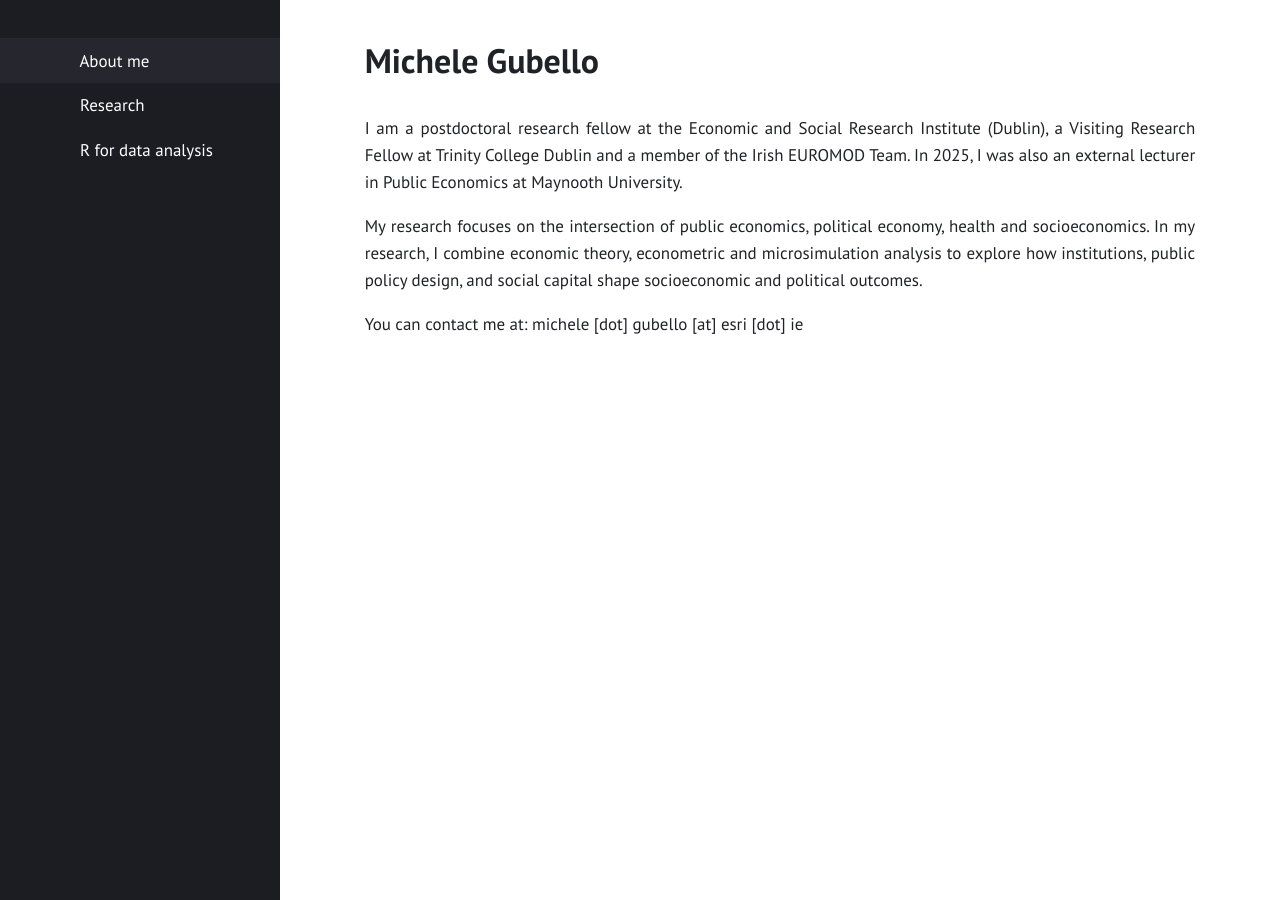
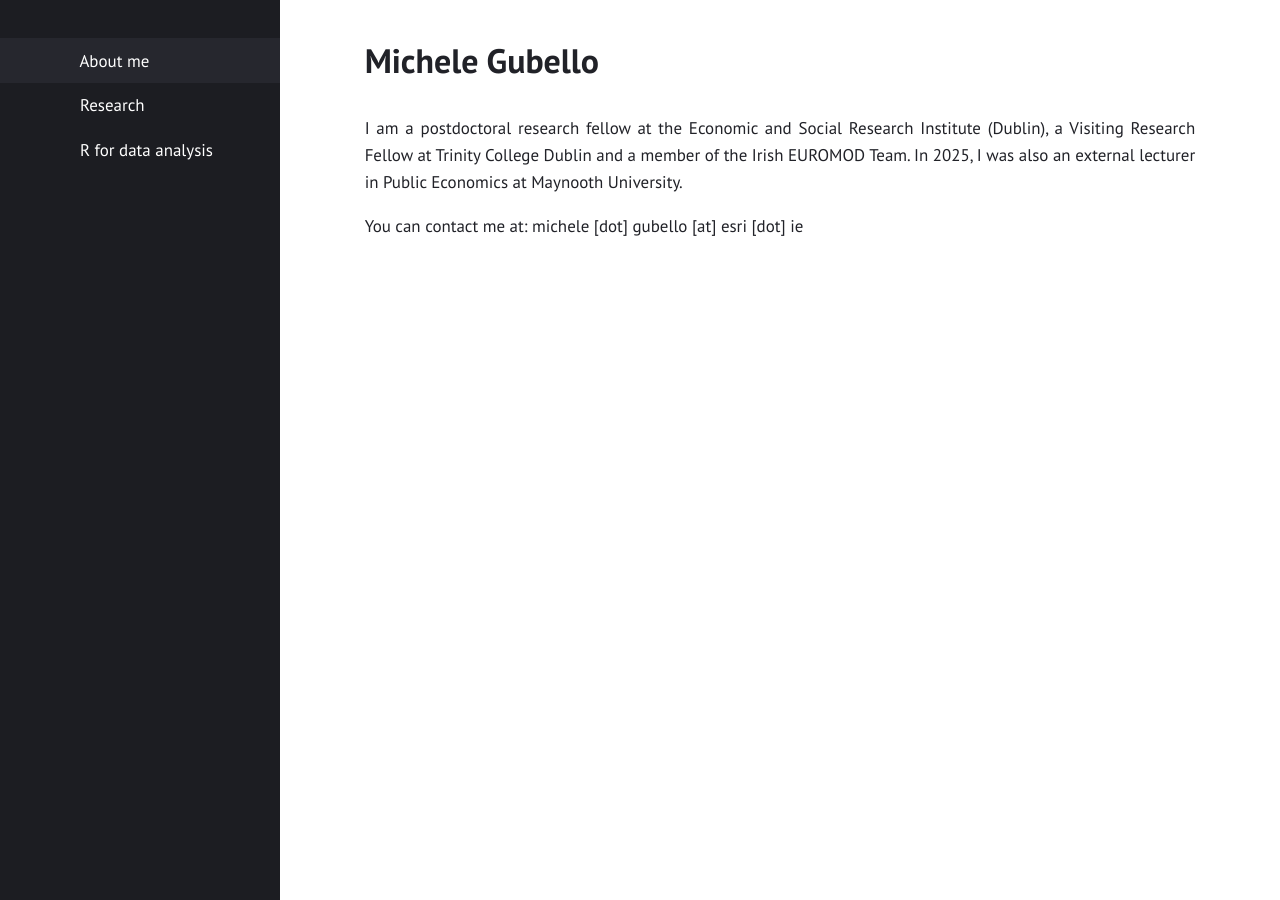
Before and after one commit to gubellom/gubellom.github.io, a Jekyll site: the page built from presentation.md, in a window 1280 px wide. Built offline with Jekyll 4.4.1, drawn with Linux system fonts in a browser that asks for light colours.

Commit message:
Update presentation.md
Signed-off-by: Michele Gubello <62111923+gubellom@users.noreply.github.com>

```diff
--- a/presentation.md
+++ b/presentation.md
@@ -34,9 +34,6 @@ I am a postdoctoral research fellow at the Economic and Social Research Institut
 </div>
  -->
 
-My research focuses on the intersection of public economics, political economy, health and socioeconomics. In my research, I combine economic theory, econometric and microsimulation analysis to explore how institutions, public policy design, and social capital shape socioeconomic and political outcomes.
-
-
 <!--On this website, I will mostly share my research results.-->
 You can contact me at: michele [dot] gubello [at] esri [dot] ie
 
```
